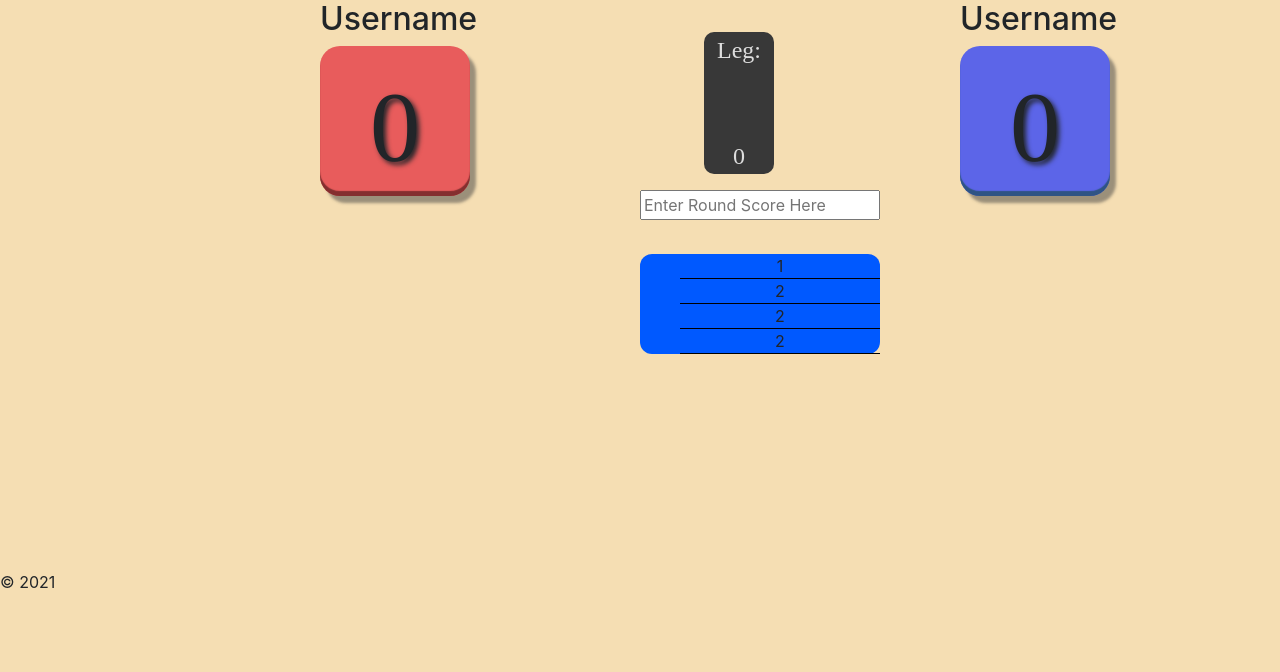
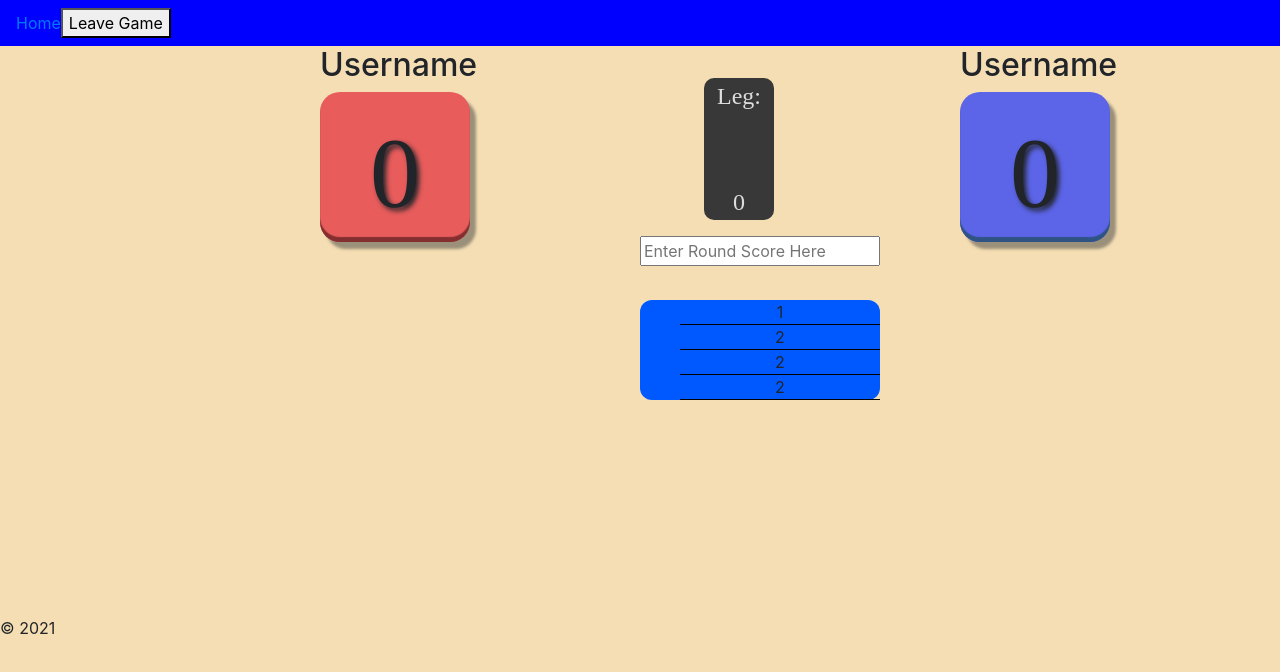
Before and after one commit to HeyAero/dartshub, a React app in the folder client/: page /game in a window 1280 px wide. Shown: the top 672 px of the page. Built offline with nearby package versions, Linux system fonts and the light colour scheme.

Commit message:
Add game page navbar and leavegame modal

```diff
--- /dev/null
+++ b/client/src/components/GameNavbar/index.js
@@ -0,0 +1,48 @@
+import React from 'react';
+import Modal from 'react-modal';
+
+const GameNavbar = () => {
+    const [openLogout, setOpenLogout] = React.useState(false);
+    function openModalLogout() {
+        setOpenLogout(true)
+    }
+    function closeModalLogout() {
+        setOpenLogout(false)
+    }
+
+    return (
+        <>
+            <header >
+                <div className="nav-container">
+                    <nav className="navbar">
+
+                        <div  id="GameNav">
+
+
+                            <a href='user'>Home</a>
+
+
+                            <button className="log" id="logout" onClick={openModalLogout}>Leave Game</button>
+
+
+                        </div>
+                    </nav>
+                </div>
+            </header>
+            <Modal isOpen={openLogout}
+                onRequestClose={closeModalLogout}>
+                <div className="confirm">
+                    <form id="logout" method="post">
+                        <h4>Leave Game</h4>
+                        <p>Are you sure you want to leave the game?</p>
+                        <input type="submit" id="logout-btn" value="Logout" />
+                        <button onClick={closeModalLogout}>Cancel</button>
+                    </form>
+                </div>
+            </Modal>
+
+        </>
+    )
+}
+
+export default GameNavbar;
--- a/client/src/components/index.js
+++ b/client/src/components/index.js
@@ -11,3 +11,4 @@ export { default as CurrentScore } from './CurrentScore';
 export { default as Legdisplay } from './Legdisplay';
 export { default as OpponentScore } from './OpponentScore';
 export { default as ScoreRundown } from './ScoreRundown';
+export { default as GameNavbar } from './GameNavbar';
--- a/client/src/pages/Game/index.js
+++ b/client/src/pages/Game/index.js
@@ -1,9 +1,12 @@
 import React from 'react';
-import { CurrentScore, Legdisplay, OpponentScore, ScoreRundown } from '../../components'
+import { CurrentScore, Legdisplay, OpponentScore, ScoreRundown, GameNavbar } from '../../components'
 const Game = () => {
 
     return (
         <>
+        <header>
+            <GameNavbar />
+        </header>
             <div className="Game-layout">
                 <div id="CurrentScore-layout">
                     <CurrentScore />
```
Also changed, not shown: client/src/components/GameNavbar/_GameNavbar.scss (added).
